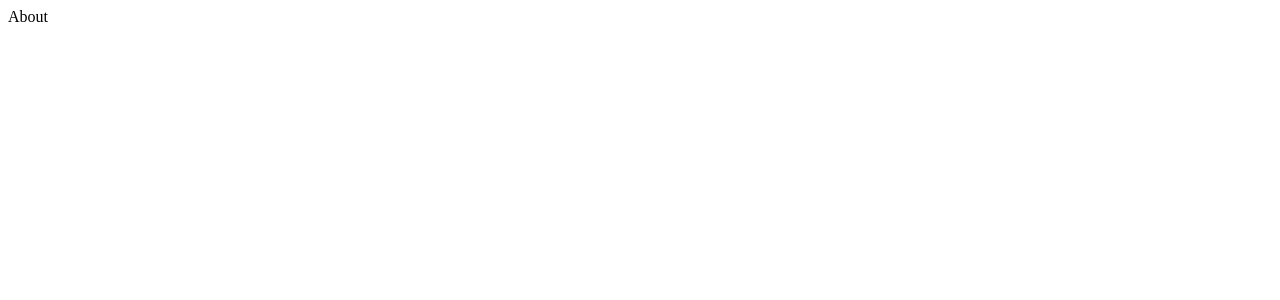
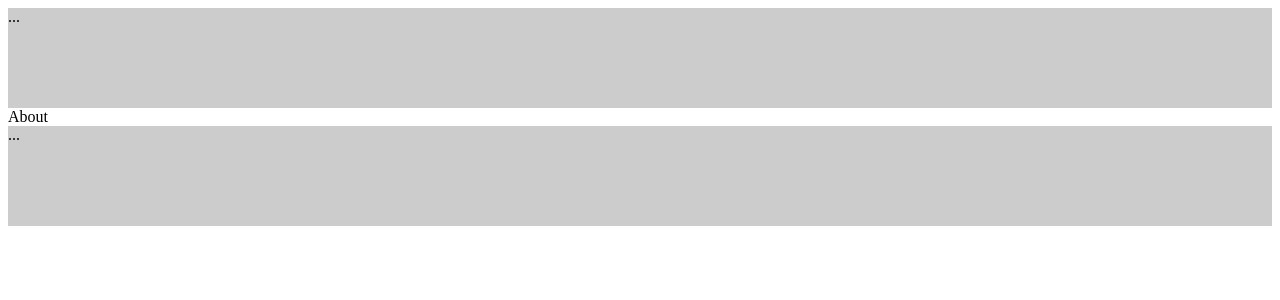
Before and after one commit to FelipeEnne/Buy-and-Sell-Website-FrontEnd, a React (Create React App) app: page /about in a window 1280 px wide. Shown: the top 300 px of the page. Built offline with nearby package versions, Linux system fonts and the light colour scheme.

Commit message:
create template

```diff
--- a/package.json
+++ b/package.json
@@ -11,7 +11,8 @@
     "react-redux": "^7.2.1",
     "react-router-dom": "^5.2.0",
     "react-scripts": "3.4.3",
-    "redux": "^4.0.5"
+    "redux": "^4.0.5",
+    "styled-components": "^5.2.0"
   },
   "scripts": {
     "start": "react-scripts start",
--- a/src/App.js
+++ b/src/App.js
@@ -1,14 +1,23 @@
 import React from 'react';
 import './App.css';
 import { connect } from 'react-redux';
-import { BrowserRouter } from 'react-router-dom'
+import { BrowserRouter } from 'react-router-dom';
 
 import Routes from './Routes';
+import { Template } from './components/MainComponents';
+import Header from './components/patials/Header';
+import Footer from './components/patials/Footer';
 
 const App = (props) => {
   return (
     <BrowserRouter>
-      <Routes />
+      <Template>
+        <Header />
+
+        <Routes />
+
+        <Footer />
+      </Template>
     </BrowserRouter>
   );
 }
--- /dev/null
+++ b/src/components/MainComponents.js
@@ -0,0 +1,12 @@
+import styled from 'styled-components'
+
+const Template = styled.div``;
+
+const PageContainer = styled.div``;
+
+const PageTitle = styled.h1``;
+
+const PageBody = styled.div``;
+
+
+export { Template, PageContainer, PageTitle, PageBody };
--- /dev/null
+++ b/src/components/patials/Footer/index.js
@@ -0,0 +1,12 @@
+import React from 'react';
+import { FooterArea } from './styled'
+
+const Footer = () => {
+    return (
+        <FooterArea>
+            ...
+        </FooterArea>
+    );
+}
+
+export default Footer;
--- /dev/null
+++ b/src/components/patials/Footer/styled.js
@@ -0,0 +1,6 @@
+import styled from 'styled-components';
+
+export const FooterArea = styled.div`
+    height: 100px;
+    background-color:#CCC
+`;
--- /dev/null
+++ b/src/components/patials/Header/index.js
@@ -0,0 +1,12 @@
+import React from 'react';
+import { HeaderArea } from './styled'
+
+const Header = () => {
+    return (
+        <HeaderArea>
+            ...
+        </HeaderArea>
+    );
+}
+
+export default Header;
--- /dev/null
+++ b/src/components/patials/Header/styled.js
@@ -0,0 +1,6 @@
+import styled from 'styled-components';
+
+export const HeaderArea = styled.div`
+    height: 100px;
+    background-color:#CCC
+`;
```
Also changed, not shown: 1 other file (tests, documents, lock files or other folders).
